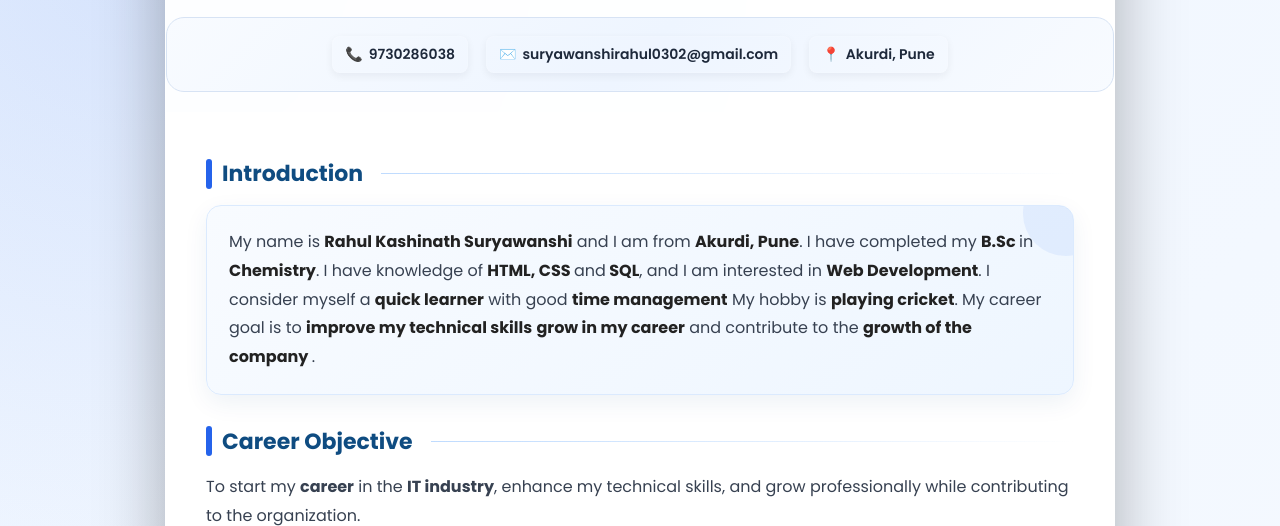
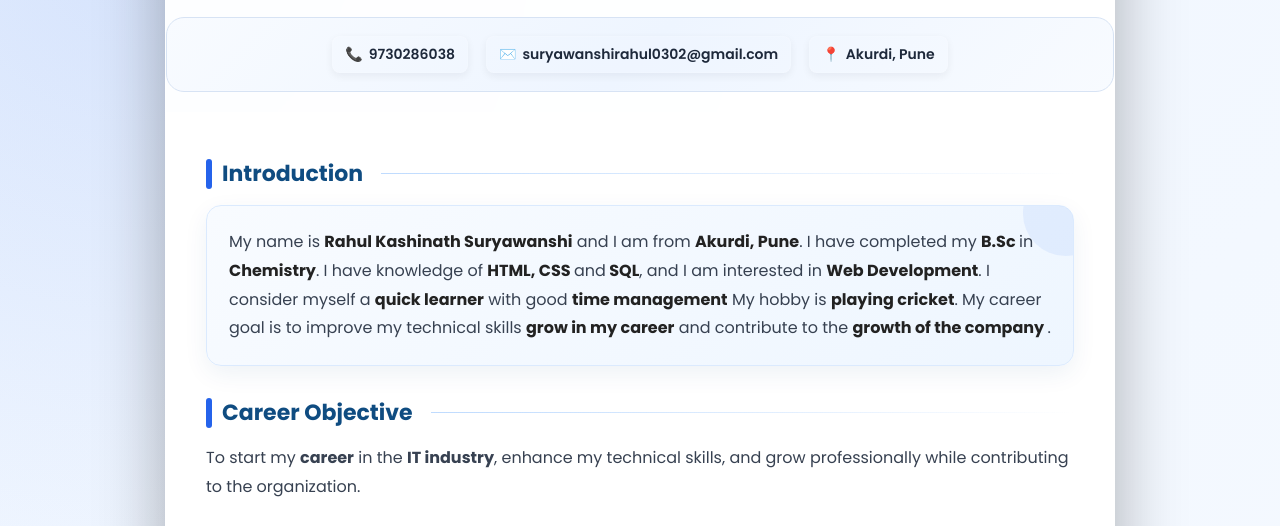
Before and after one commit to suryawanshirahul883-cell/Resume, a plain HTML site: page index.html in a window 1280 px wide. Shown: the part 274-800 px from the top of the page. Drawn offline with Linux system fonts and the light colour scheme.

Commit message:
strong remove

```diff
--- a/index.html
+++ b/index.html
@@ -1772,7 +1772,7 @@
 
                 My hobby is <strong>playing cricket</strong>.
 
-                My career goal is to <strong>improve my technical skills</strong>
+                My career goal is to improve my technical skills
                 <strong>grow in my career</strong> and
                 contribute to the <strong> growth of the company </strong>.
             </p>
```
